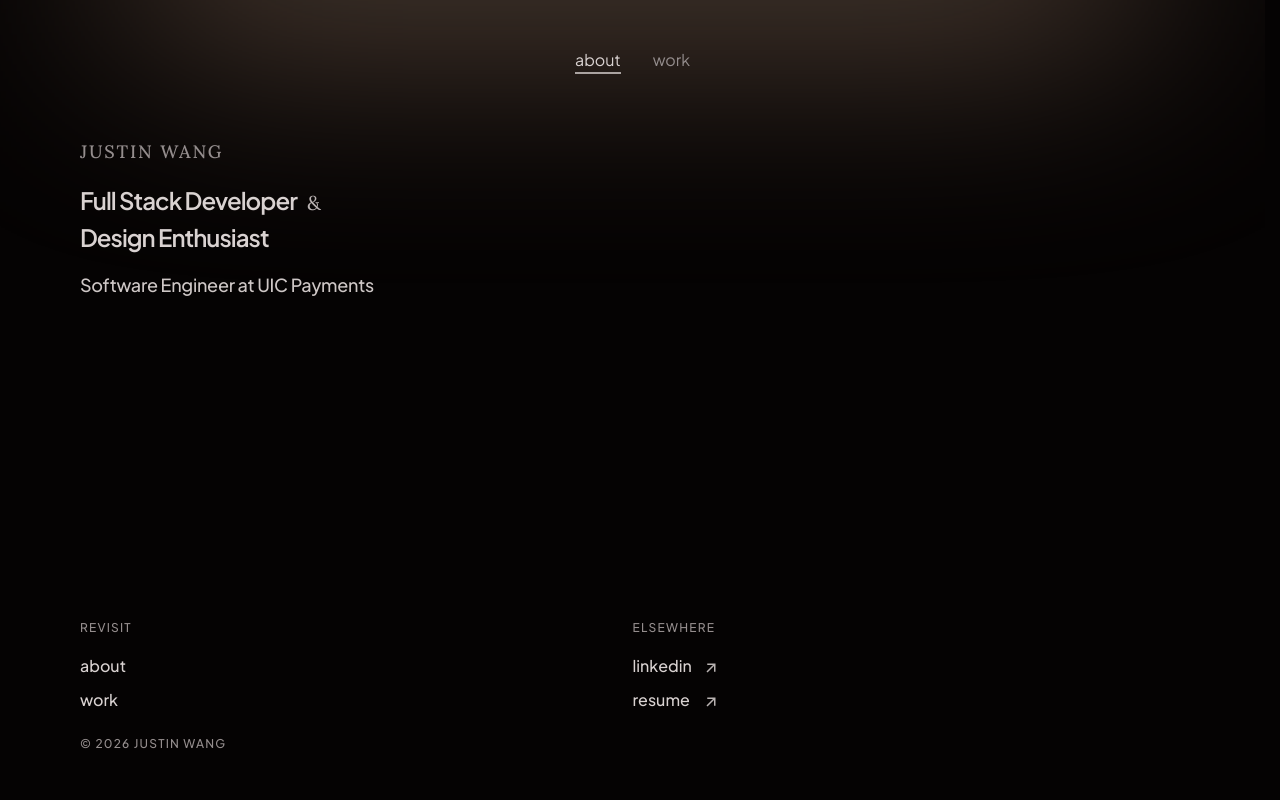
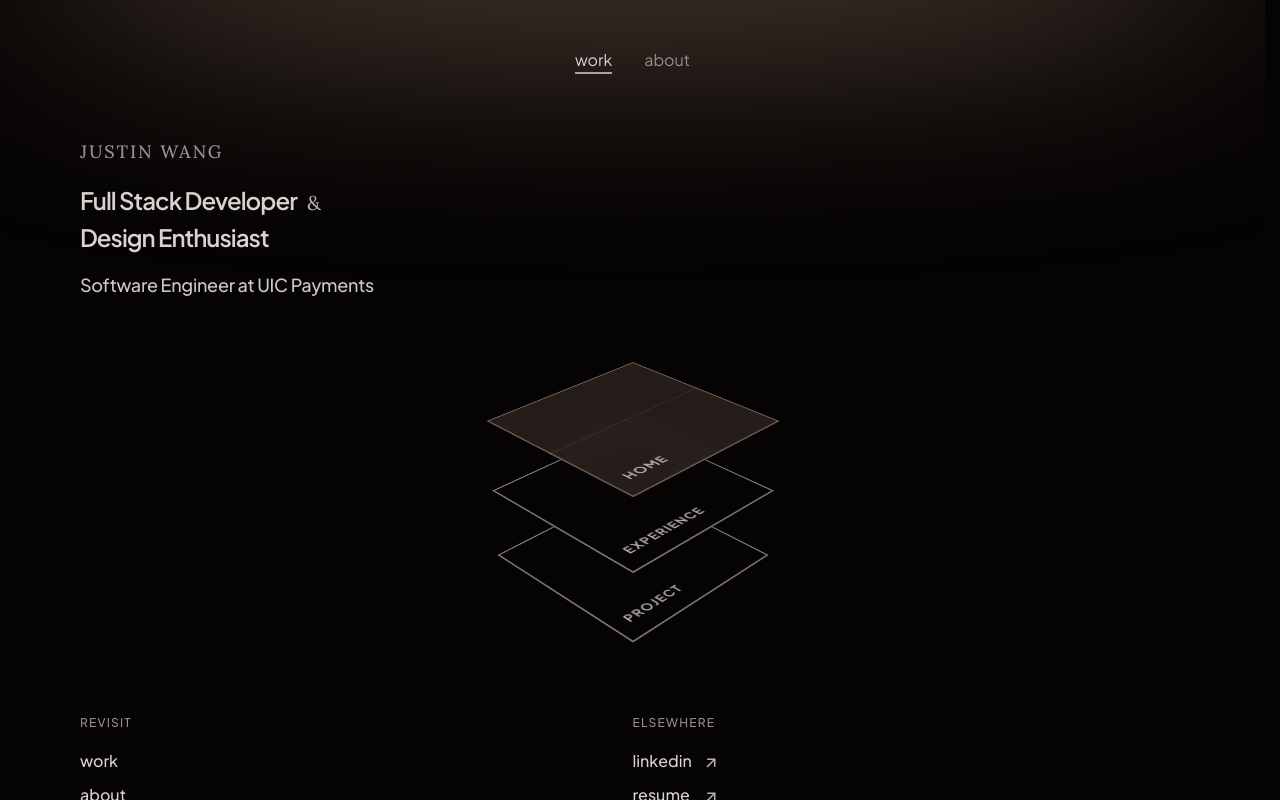
Before and after one commit to jwang9228/personal-site, a Next.js app: page / in a window 1280 px wide. Built offline with nearby package versions, Linux system fonts and the light colour scheme.

Commit message:
Add prototype of tech stack hero section with Framer motion animations

```diff
--- a/next.config.mjs
+++ /dev/null
@@ -1,14 +0,0 @@
-/** @type {import('next').NextConfig} */
-const nextConfig = {
-  async redirects() {
-    return [
-      {
-        source: '/about',
-        destination: '/',
-        permanent: true
-      },
-    ]
-  },
-};
-
-export default nextConfig;
--- a/package.json
+++ b/package.json
@@ -9,6 +9,7 @@
     "lint": "next lint"
   },
   "dependencies": {
+    "motion": "^12.38.0",
     "next": "^15.5.12",
     "react": "^19.0.0",
     "react-dom": "^19.0.0",
--- a/src/app/components/Footer.jsx
+++ b/src/app/components/Footer.jsx
@@ -6,8 +6,8 @@ export default function Footer() {
     {
       sectionLabel: 'REVISIT',
       sectionLinks: [
-        {label: 'about', href: '/'},
-        {label: 'work', href: '/'}
+        {label: 'work', href: '/'},
+        {label: 'about', href: '/'}
       ],
       isExternal: false
     },
--- a/src/app/components/HeaderNav.jsx
+++ b/src/app/components/HeaderNav.jsx
@@ -4,11 +4,11 @@ import Link from 'next/link';
 export default function HeaderNav() {
   const pathname = usePathname();
 
-  const currentSection = pathname === '/' ? 'about' : pathname.slice(1).split('/')[0];
+  const currentSection = pathname === '/' ? 'work' : pathname.slice(1).split('/')[0];
 
   const tabs = [
-    {label: 'about', href: '/'},
-    {label: 'work', href: '/experience'}
+    {label: 'work', href: '/'},
+    {label: 'about', href: '/experience'}
   ];
 
   return (
--- a/src/app/components/RootLayout.jsx
+++ b/src/app/components/RootLayout.jsx
@@ -6,8 +6,8 @@ import Footer from './Footer';
 export default function RootLayout({children}) {
   return (
     <div className='layout-root relative overflow-x-hidden'>
-      <div className='absolute -top-32 left-1/2 -translate-x-1/2 w-4/5 h-1/6
-        pointer-events-none -z-10 animate-bloom bg-accent/60 blur-[60px]' />
+      <div className='absolute -top-32 left-1/2 -translate-x-1/2 w-full h-1/6
+        pointer-events-none -z-10 animate-bloom bg-accent/60 blur-[60px] rounded-[100%]' />
 
       <HeaderNav />
       <main className='layout-children'>
--- /dev/null
+++ b/src/app/components/Techstack.jsx
@@ -0,0 +1,67 @@
+'use client';
+import { motion } from 'motion/react';
+
+export default function Techstack() {
+  const layoutVariants = {
+    hidden: { opacity: 0 },
+    show: {
+      opacity: 1,
+      transition: { staggerChildren: 0.3, delayChildren: 0.3 }
+    }
+  };
+
+  const tileVariants = {
+    hidden: ({ startZ }) => ({ z: startZ, opacity: 0 }),
+    show: ({ targetZ }) => ({
+      z: targetZ,
+      opacity: 1,
+      transition: { type: 'spring', damping: 15, stiffness: 80 }
+    })
+  };
+
+  const tiles = [
+    {label: 'Project', isActive: false},
+    {label: 'Experience', isActive: false},
+    {label: 'Home', isActive: true}
+  ];
+
+  return (
+    <section
+      style={{ perspective: '1000px' }}
+      className='relative w-full flex items-center justify-center pt-40'
+    >
+      <motion.div
+        variants={layoutVariants}
+        initial='hidden'
+        animate='show'
+        style={{
+          rotateX: 60,
+          rotateZ: -45,
+          transformStyle: 'preserve-3d'
+        }}
+        className='relative size-48'
+      >
+        {tiles.map((tile, i) => {
+          const targetZ = i * 75;
+          const startZ = Math.max(0, (i - 1) * 75);
+
+          return (
+            <motion.div
+              custom={{ targetZ, startZ }}
+              variants={tileVariants}
+              key={tile.label}
+              className={`absolute inset-0 border-2 flex items-end justify-start p-4 cursor-pointer
+                ${tile.isActive
+                  ? 'border-accent/40 bg-accent/15 backdrop-blur-md shadow-2xl'
+                  : 'border-primary-muted/80 bg-background/80 backdrop-blur-sm shadow-xl'} `}
+            >
+              <span className='block translate-z-px text-sm tracking-widest uppercase text-primary/80 font-bold'>
+                {tile.label}
+              </span>
+            </motion.div>
+          )
+        })}
+      </motion.div>
+    </section>
+  )
+}
--- /dev/null
+++ b/src/app/components/Title.jsx
@@ -0,0 +1,17 @@
+export default function Title() {
+  return (
+    <main className='flex flex-col animate-fade-up opacity-0' style={{ animationDelay: '500ms' }}>
+      <header className='flex flex-col gap-base'>
+        <h1 className='font-accent text-primary-muted text-lg uppercase tracking-widest'>Justin Wang</h1>
+        <section className='flex flex-col text-2xl gap-xs'>
+          <h2 className='flex items-baseline gap-sm'>
+            Full Stack Developer
+            <span className='font-accent font-normal text-primary/85 text-xl'>&</span>
+          </h2>
+          <h2>Design Enthusiast</h2>
+        </section>
+        <h2 className='text-lg text-primary/95'>Software Engineer at UIC Payments</h2>
+      </header>
+    </main>
+  )
+}
--- a/src/app/components/about/About.jsx
+++ /dev/null
@@ -1,17 +0,0 @@
-export default function About() {
-  return (
-    <main className='flex flex-col animate-fade-up opacity-0' style={{ animationDelay: '500ms' }}>
-      <header className='flex flex-col gap-base'>
-        <h1 className='font-accent text-primary-muted text-lg uppercase tracking-widest'>Justin Wang</h1>
-        <section className='flex flex-col text-2xl gap-xs'>
-          <h2 className='flex items-baseline gap-sm'>
-            Full Stack Developer
-            <span className='font-accent font-normal text-primary/85 text-xl'>&</span>
-          </h2>
-          <h2>Design Enthusiast</h2>
-        </section>
-        <h2 className='text-lg text-primary/95'>Software Engineer at UIC Payments</h2>
-      </header>
-    </main>
-  )
-}
--- a/src/app/page.jsx
+++ b/src/app/page.jsx
@@ -1,12 +1,16 @@
-import About from './components/about/About';
+import Techstack from './components/Techstack';
+import Title from './components/Title';
 
 export const metadata = {
-  title: 'About | Justin Wang',
-  description: "Justin Wang's personal information, with a brief showcase of hobbies and interests."
+  title: 'Developer | Justin Wang',
+  description: "Justin Wang's developer portfolio landing page"
 };
 
 export default function Page() {
   return (
-    <About />
+    <>
+      <Title />
+      <Techstack />
+    </>
   );
 };
```
Also changed, not shown: 1 other file (tests, documents, lock files or other folders).
